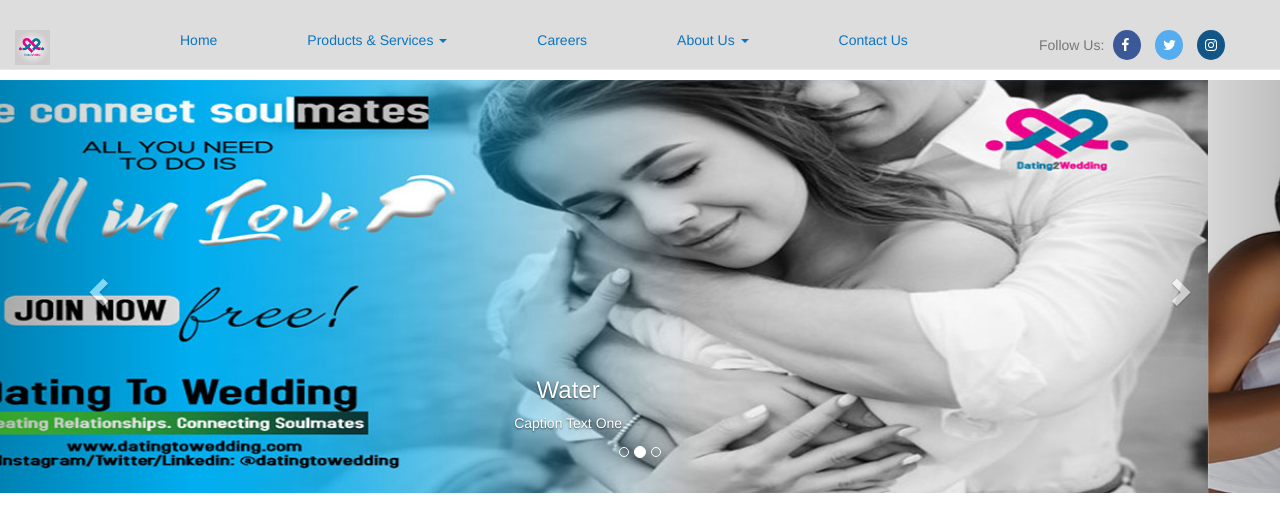
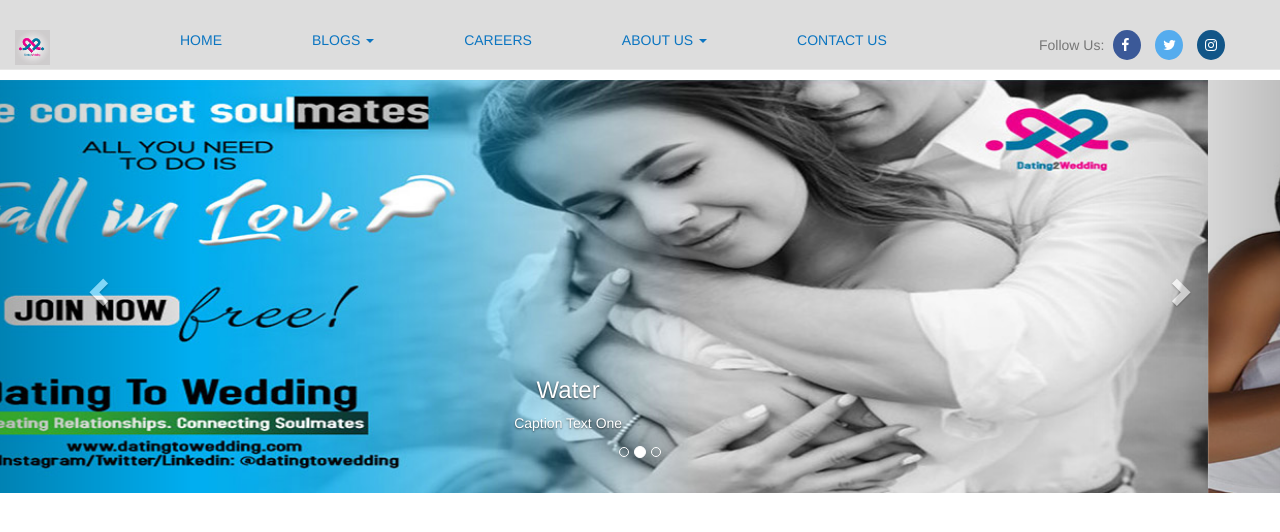
Before and after one commit to officialdarnyc/DTW-site, a plain HTML site: page index.html in a window 1280 px wide. Drawn offline with Linux system fonts and the light colour scheme.

Commit message:
added css nav

```diff
--- a/index.html
+++ b/index.html
@@ -6,7 +6,7 @@
     <link rel="stylesheet" href="styles/style.css" />
     <link rel="shortcut icon" href="img/favicon.ico" />
     <!-- Add icon library -->
-    <link rel="stylesheet" href="https://cdnjs.cloudflare.com/ajax/libs/font-awesome/4.7.0/css/font-awesome.min.css">
+    <link rel="stylesheet" href="https://cdnjs.cloudflare.com/ajax/libs/font-awesome/4.7.0/css/font-awesome.min.css" />
     <title>
         Dating to Wedding
     </title>
@@ -40,11 +40,11 @@
                         </div>
                         <ul class="nav navbar-nav" role="menu">
                             <li id="nav-item">
-                                <a href="#" class="active navbar-link">Home</a>
+                                <a href="#" class="active navbar-link">HOME</a>
                                 <span class="sr-only">current</span>
                             </li>
                             <li class="dropdown" id="nav-item">
-                                <a class="dropbtn" href="#">Products & Services
+                                <a class="dropbtn" href="#" class="dropdown-toggle" role="button" data-toggle="dropdown">BLOGS
                                     <span class="caret" />
                                 </a>
                                 <ul class="dropdown-menu">
@@ -67,10 +67,10 @@
                                 </ul>
                             </li>
                             <li id="nav-item">
-                                <a href="#">Careers</a>
+                                <a href="#">CAREERS</a>
                             </li>
                             <li class="dropdown" id="nav-item">
-                                <a href="#" class="dropdown-toggle" role="button" data-toggle="dropdown">About Us
+                                <a href="#" class="dropdown-toggle" role="button" data-toggle="dropdown">ABOUT US
                                     <span class="caret" />
                                 </a>
                                 <ul class="dropdown-menu">
@@ -89,7 +89,7 @@
                                 </ul>
                             </li>
                             <li id="nav-item">
-                                <a href="#">Contact Us</a>
+                                <a href="#">CONTACT US</a>
                             </li>
                         </ul>
                     </div>
--- a/styles/style.css
+++ b/styles/style.css
@@ -5,7 +5,7 @@
     height: 70px;
     padding-top: 15px;
     background-color: #ddd;
-    overflow: hidden;
+    /*overflow: hidden;*/
 }
 .navbar-header img {
     float: left;
@@ -28,6 +28,7 @@
 }
 ul > li#nav-item a:hover {
     background-color: #dd226a;
+    color: black;
 }
 ul > li#nav-item a:active {
     color: #15cbc5;
@@ -65,13 +66,9 @@
     width: 100%;
     height: 100%;
 }
-.dropdown {
-    position: relative;
-    display: inline-block;
-}
 .dropdown-menu {
     display: none;
-    position: absolute;
+    position: relative;
     background-color: #ddd;
     min-width: 160px;
     box-shadow: 0px 8px 16px 0px rgba(0,0,0,0.2);
```
